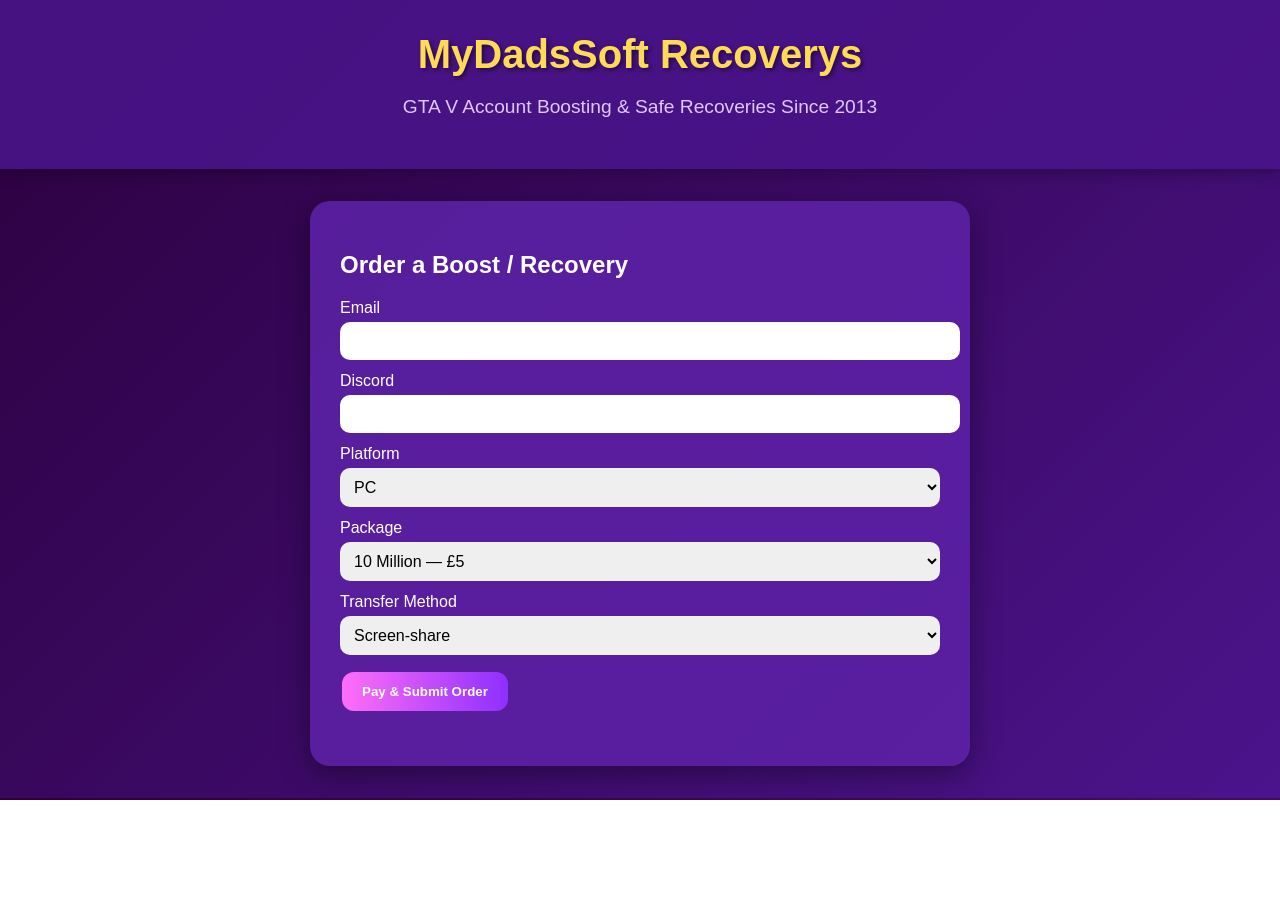
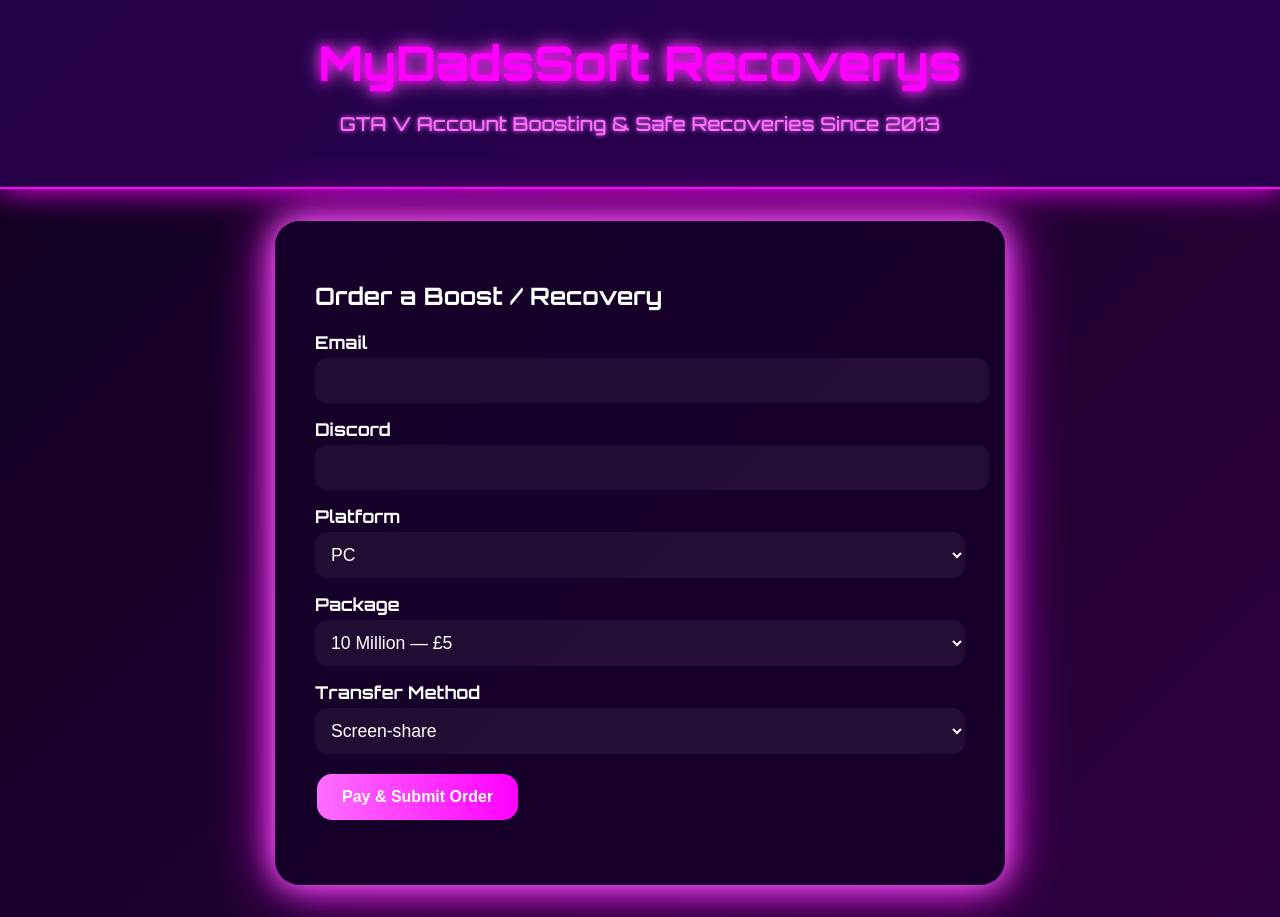
Before and after one commit to MyDadsSoft/MyDadsSoftRecoverys, a plain HTML site: page index.html in a window 1280 px wide. Before the commit the page ends 800 px from the top, so only its background shows below. Drawn offline with Linux system fonts and the light colour scheme.

Commit message:
Update styles.css

```diff
--- a/styles.css
+++ b/styles.css
@@ -1,93 +1,113 @@
-/* Modern Premium Purple Theme */
+@import url('https://fonts.googleapis.com/css2?family=Orbitron:wght@500;700&display=swap');
+
 body {
-    font-family: 'Poppins', sans-serif;
-    background: linear-gradient(135deg, #2c003e, #4b148c);
+  font-family: 'Orbitron', sans-serif;
+  background: linear-gradient(135deg, #0f001f, #2c003e);
   color: #ffffff;
   margin: 0;
   padding: 0;
+  overflow-x: hidden;
 }
 
 header {
   text-align: center;
   padding: 2em;
-    background: rgba(75, 20, 140, 0.85);
-    box-shadow: 0 4px 15px rgba(0,0,0,0.3);
+  background: rgba(40, 0, 80, 0.85);
+  box-shadow: 0 0 30px #ff00ff;
+  border-bottom: 2px solid #ff00ff;
 }
 
 header h1 {
-    font-size: 2.5em;
+  font-size: 3em;
+  color: #ff00ff;
+  text-shadow: 0 0 10px #ff00ff, 0 0 20px #ff6eff;
   margin: 0;
-    color: #ffda57;
-    text-shadow: 2px 2px 4px rgba(0,0,0,0.5);
 }
 
 header p {
   font-size: 1.2em;
-    color: #e0c8ff;
+  color: #ff6eff;
+  text-shadow: 0 0 5px #ff6eff;
 }
 
 .card {
-    background: rgba(91, 33, 165, 0.9);
-    padding: 30px;
+  background: rgba(20, 0, 40, 0.85);
+  padding: 40px;
   margin: 2em auto;
-    border-radius: 20px;
+  border-radius: 25px;
   width: 90%;
-    max-width: 600px;
-    box-shadow: 0 8px 30px rgba(0,0,0,0.4);
-    transition: transform 0.3s;
+  max-width: 650px;
+  box-shadow: 0 0 30px #ff6eff, 0 0 60px #ff00ff;
+  transition: transform 0.4s, box-shadow 0.4s;
 }
 
 .card:hover {
-    transform: translateY(-5px);
-}
-
-.btn, .btn-small {
-    background: linear-gradient(90deg, #ff6ef7, #8e2fff);
-    color: #fff;
-    border: none;
-    padding: 12px 20px;
-    border-radius: 12px;
-    cursor: pointer;
-    margin: 5px 2px;
-    font-weight: 600;
-    transition: background 0.3s, transform 0.2s;
-}
-
-.btn:hover, .btn-small:hover {
-    background: linear-gradient(90deg, #8e2fff, #ff6ef7);
-    transform: scale(1.05);
-}
-
-.order {
-    background: rgba(255,255,255,0.1);
-    padding: 15px;
-    border-radius: 12px;
-    margin-bottom: 15px;
-    backdrop-filter: blur(5px);
-    box-shadow: 0 4px 15px rgba(0,0,0,0.3);
+  transform: translateY(-10px);
+  box-shadow: 0 0 40px #ff6eff, 0 0 80px #ff00ff;
 }
 
 label {
   display: block;
-    margin: 12px 0;
-    font-weight: 500;
+  margin: 15px 0;
+  font-weight: 600;
+  font-size: 1.1em;
 }
 
 input, select {
   width: 100%;
-    padding: 10px;
-    border-radius: 10px;
+  padding: 12px;
+  border-radius: 12px;
   border: none;
   margin-top: 5px;
   font-size: 1em;
+  background: rgba(255,255,255,0.05);
+  color: #fff;
+}
+
+input:focus, select:focus {
+  outline: none;
+  box-shadow: 0 0 10px #ff6eff, 0 0 20px #ff00ff;
+}
+
+.btn, .btn-small {
+  background: linear-gradient(90deg, #ff6eff, #ff00ff);
+  color: #fff;
+  border: none;
+  padding: 14px 25px;
+  border-radius: 15px;
+  cursor: pointer;
+  margin: 5px 2px;
+  font-weight: 700;
+  font-size: 1em;
+  transition: transform 0.3s, box-shadow 0.3s;
+}
+
+.btn:hover, .btn-small:hover {
+  transform: scale(1.1);
+  box-shadow: 0 0 20px #ff00ff, 0 0 40px #ff6eff;
+}
+
+.order {
+  background: rgba(50, 0, 80, 0.85);
+  padding: 20px;
+  border-radius: 20px;
+  margin-bottom: 20px;
+  backdrop-filter: blur(5px);
+  box-shadow: 0 0 15px #ff6eff, 0 0 30px #ff00ff;
+  transition: transform 0.3s, box-shadow 0.3s;
+}
+
+.order:hover {
+  transform: translateY(-5px);
+  box-shadow: 0 0 25px #ff6eff, 0 0 50px #ff00ff;
 }
 
 #paypal-button-container {
-    margin-top: 25px;
+  margin-top: 30px;
 }
 
 @media (max-width: 600px) {
-    header h1 { font-size: 2em; }
-    .card { padding: 20px; }
-    .btn, .btn-small { padding: 10px 15px; font-size: 0.9em; }
+  header h1 { font-size: 2.2em; }
+  .card { padding: 25px; }
+  .btn, .btn-small { padding: 12px 20px; font-size: 0.9em; }
 }
```
Lines whose indentation alone changed are shown as unchanged.
